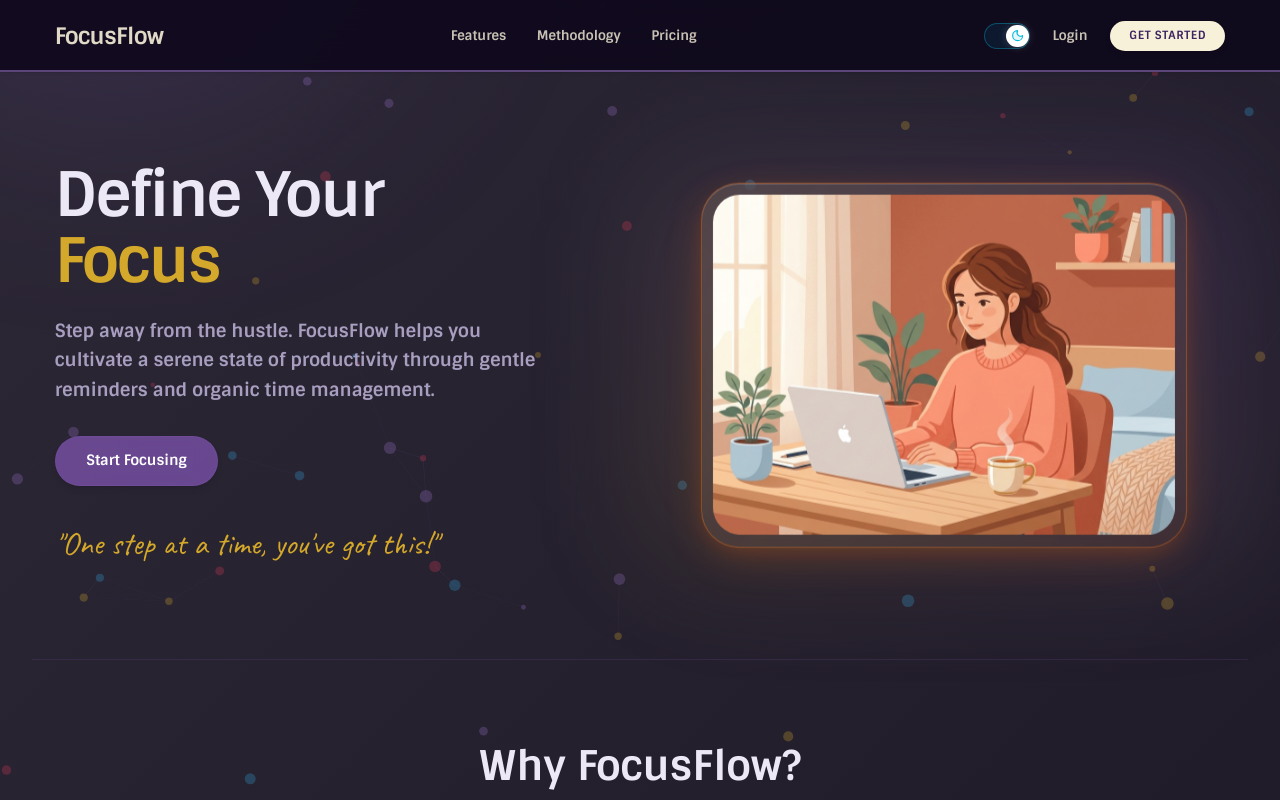
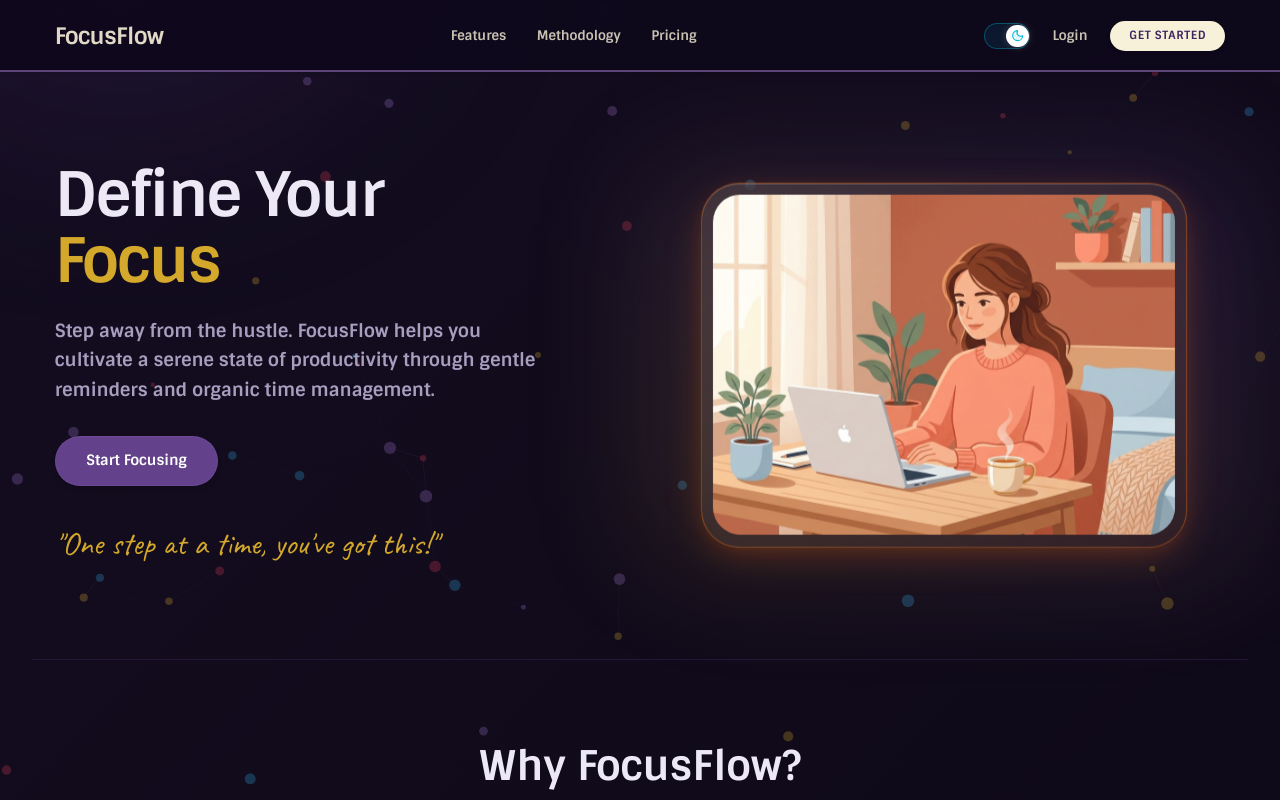
Before and after one commit to 0nlyjs/focus-flow, a Next.js app: page / in a window 1280 px wide. Shown: the top 800 px of the page. Built offline with nearby package versions, Linux system fonts and the light colour scheme.

Commit message:
style: update dark mode ambient glows and add subtle background gradient

```diff
--- a/src/app/globals.css
+++ b/src/app/globals.css
@@ -85,11 +85,11 @@ html {
 }
 
 [data-theme="dark"] .lp-glow-1 {
-  background-color: rgba(123, 82, 171, 0.22) !important;
+  background-color: rgba(123, 82, 171, 0.16) !important; /* Cozy purple-indigo ambient glow */
 }
 
 [data-theme="dark"] .lp-glow-2 {
-  background-color: rgba(123, 82, 171, 0.08) !important; /* Soft purple instead of gold/orange to blend seamlessly */
+  background-color: rgba(184, 141, 21, 0.10) !important; /* Warm gold ambient glow */
 }
 
 [data-theme="dark"] .lp-header {
@@ -258,6 +258,10 @@ body {
   font-family: var(--font-sintony), sans-serif;
   overflow-x: hidden;
   transition: background-color 0.4s ease, color 0.4s ease;
+}
+
+[data-theme="dark"] body {
+  background-image: linear-gradient(135deg, rgba(123, 82, 171, 0.04) 0%, rgba(0, 0, 0, 0.45) 100%) !important;
 }
 
 @keyframes float {
```
